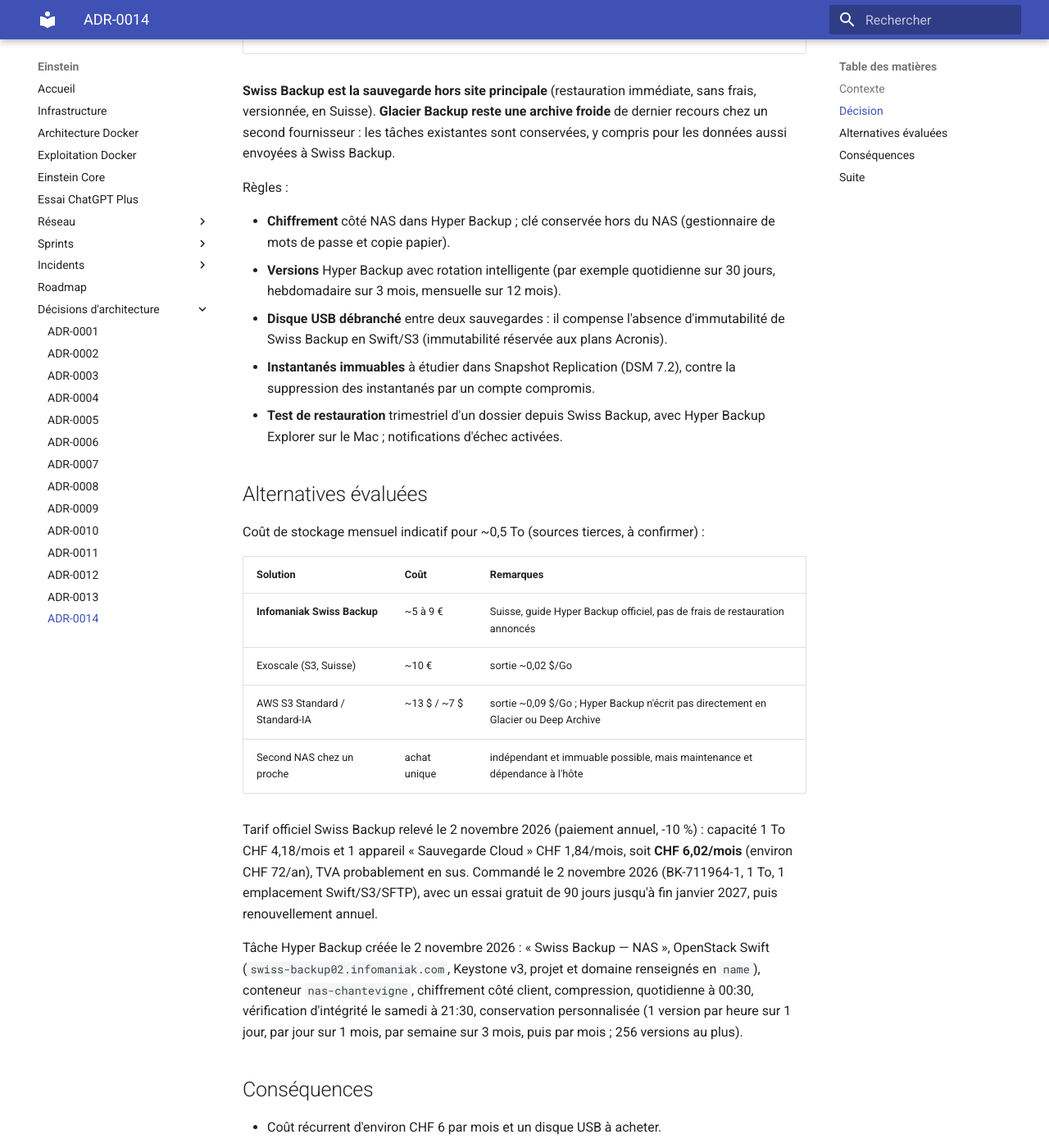
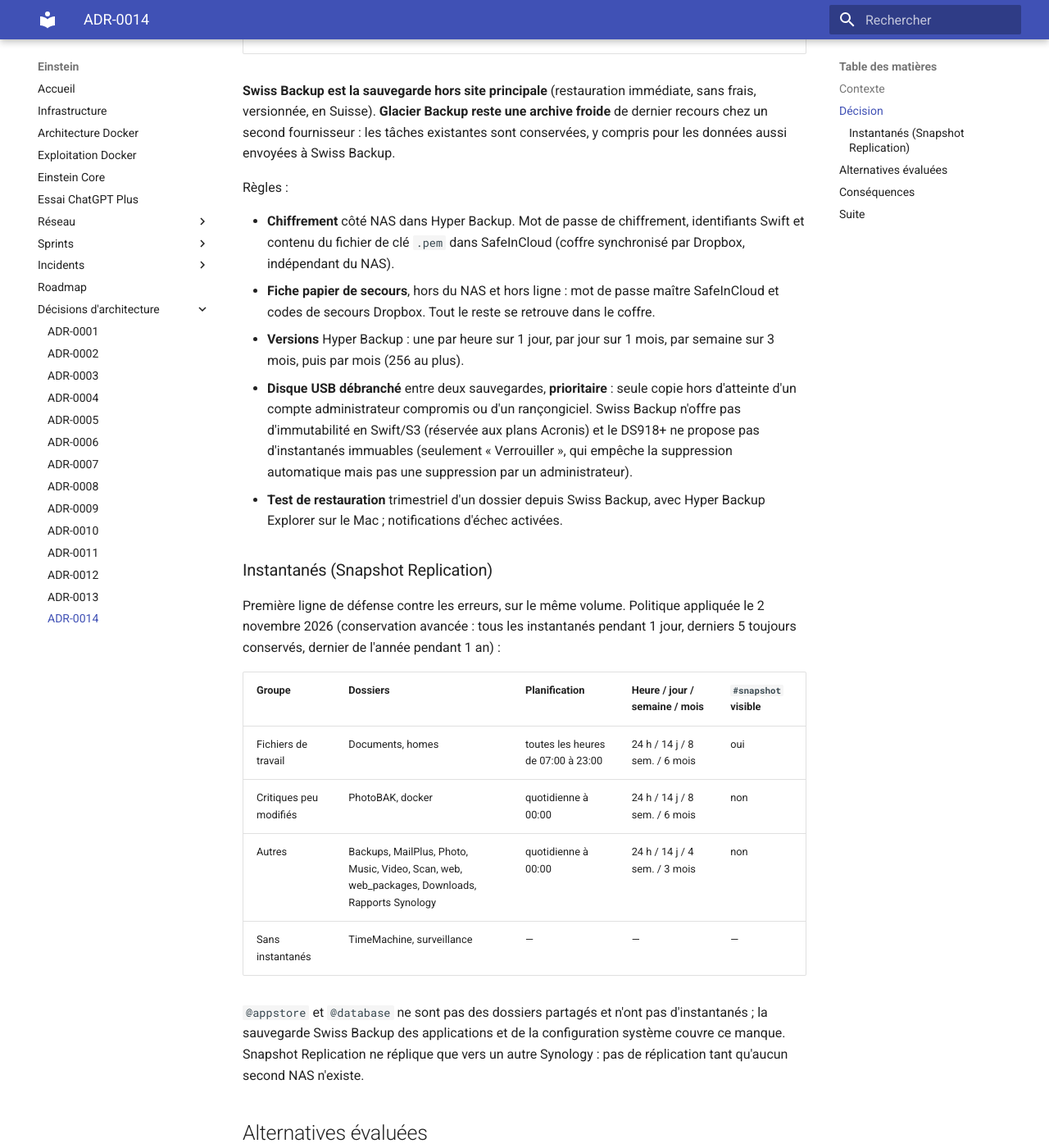
Before and after one commit to asanchez74/Einstein, an MkDocs documentation site: the page built from docs/adr/0014-strategie-sauvegarde-3-2-1.md, in a window 1280 px wide and 1400 px high, scrolled down 1336 px. Shown: the whole window at 82% size. Built offline with MkDocs 1.6.1 and Material for MkDocs 9.7.7, drawn with Linux system fonts in a browser that asks for light colours; some of the changed text lies outside the part shown.

Commit message:
docs: ADR-0014 avec la politique d'instantanés et les secrets de secours
Politique Snapshot Replication appliquée par groupe de dossiers,
absence d'instantanés immuables sur le DS918+, priorité au disque USB
débranché, secrets dans SafeInCloud et fiche papier de secours.
Corrige la ligne qui excluait encore Backups.

Co-Authored-By: Claude Opus 5.5 <noreply@anthropic.com>

```diff
--- a/docs/adr/0014-strategie-sauvegarde-3-2-1.md
+++ b/docs/adr/0014-strategie-sauvegarde-3-2-1.md
@@ -48,17 +48,40 @@ Backup.
 
 Règles :
 
-- **Chiffrement** côté NAS dans Hyper Backup ; clé conservée hors du NAS
-  (gestionnaire de mots de passe et copie papier).
-- **Versions** Hyper Backup avec rotation intelligente (par exemple quotidienne
-  sur 30 jours, hebdomadaire sur 3 mois, mensuelle sur 12 mois).
-- **Disque USB débranché** entre deux sauvegardes : il compense l'absence
-  d'immutabilité de Swiss Backup en Swift/S3 (immutabilité réservée aux plans
-  Acronis).
-- **Instantanés immuables** à étudier dans Snapshot Replication (DSM 7.2), contre
-  la suppression des instantanés par un compte compromis.
+- **Chiffrement** côté NAS dans Hyper Backup. Mot de passe de chiffrement,
+  identifiants Swift et contenu du fichier de clé `.pem` dans SafeInCloud
+  (coffre synchronisé par Dropbox, indépendant du NAS).
+- **Fiche papier de secours**, hors du NAS et hors ligne : mot de passe maître
+  SafeInCloud et codes de secours Dropbox. Tout le reste se retrouve dans le
+  coffre.
+- **Versions** Hyper Backup : une par heure sur 1 jour, par jour sur 1 mois, par
+  semaine sur 3 mois, puis par mois (256 au plus).
+- **Disque USB débranché** entre deux sauvegardes, **prioritaire** : seule copie
+  hors d'atteinte d'un compte administrateur compromis ou d'un rançongiciel.
+  Swiss Backup n'offre pas d'immutabilité en Swift/S3 (réservée aux plans
+  Acronis) et le DS918+ ne propose pas d'instantanés immuables (seulement
+  « Verrouiller », qui empêche la suppression automatique mais pas une
+  suppression par un administrateur).
 - **Test de restauration** trimestriel d'un dossier depuis Swiss Backup, avec
   Hyper Backup Explorer sur le Mac ; notifications d'échec activées.
+
+### Instantanés (Snapshot Replication)
+
+Première ligne de défense contre les erreurs, sur le même volume. Politique
+appliquée le 2 novembre 2026 (conservation avancée : tous les instantanés
+pendant 1 jour, derniers 5 toujours conservés, dernier de l'année pendant 1 an) :
+
+| Groupe | Dossiers | Planification | Heure / jour / semaine / mois | `#snapshot` visible |
+|---|---|---|---|---|
+| Fichiers de travail | Documents, homes | toutes les heures de 07:00 à 23:00 | 24 h / 14 j / 8 sem. / 6 mois | oui |
+| Critiques peu modifiés | PhotoBAK, docker | quotidienne à 00:00 | 24 h / 14 j / 8 sem. / 6 mois | non |
+| Autres | Backups, MailPlus, Photo, Music, Video, Scan, web, web_packages, Downloads, Rapports Synology | quotidienne à 00:00 | 24 h / 14 j / 4 sem. / 3 mois | non |
+| Sans instantanés | TimeMachine, surveillance | — | — | — |
+
+`@appstore` et `@database` ne sont pas des dossiers partagés et n'ont pas
+d'instantanés ; la sauvegarde Swiss Backup des applications et de la
+configuration système couvre ce manque. Snapshot Replication ne réplique que
+vers un autre Synology : pas de réplication tant qu'aucun second NAS n'existe.
 
 ## Alternatives évaluées
 
@@ -96,6 +119,12 @@ sur 3 mois, puis par mois ; 256 versions au plus).
 
 ## Suite
 
-- Contrôler les tâches Glacier Backup (réinstallées le 1er novembre 2026).
+- Acheter et mettre en place le disque USB (tâche Hyper Backup locale).
+- Exporter le fichier de clé `.pem` de la tâche Swiss Backup vers SafeInCloud.
+- Vérifier la première sauvegarde Swiss Backup, puis tester une restauration
+  avec Hyper Backup Explorer.
+- Contrôler les tâches Glacier Backup (réinstallées le 1er novembre 2026) et
+  créer la tâche Music.
+- Vérifier l'apparition des instantanés horaires de Documents et homes.
 - Rédiger la procédure de reconstruction du NAS (ordre DSM, Hyper Backup,
   paquets, Docker, stacks Einstein), conservée aussi hors du NAS.
```
Also changed, not shown: other parts of docs/adr/0014-strategie-sauvegarde-3-2-1.md (+1 -1 lines).
